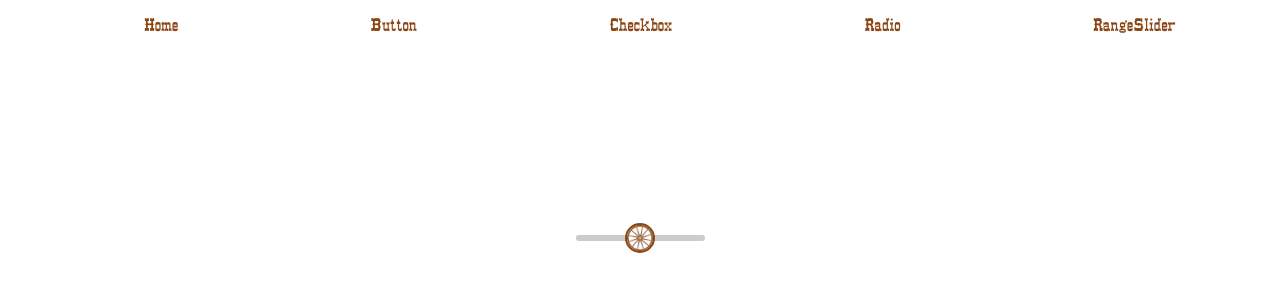
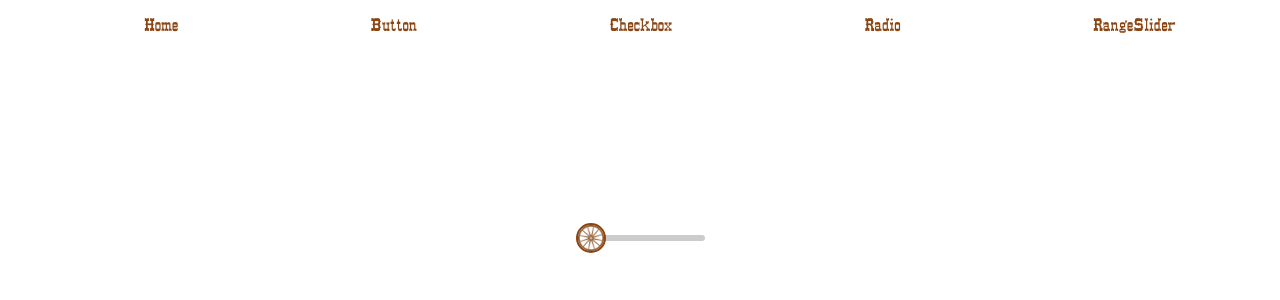
Before and after one commit to somecallmetim/toms-train-app-component-library, a React (Vite) app: page /rangeSlider in a window 1280 px wide. Shown: the top 300 px of the page. Built offline with nearby package versions, Linux system fonts and the light colour scheme.

Commit message:
slider with basic animations complete

```diff
--- a/src/components/RangeSlider.jsx
+++ b/src/components/RangeSlider.jsx
@@ -1,10 +1,31 @@
+import { useState } from "react";
+
 function RangeSlider() {
+  const [sliderValue, setSliderValue] = useState(0);
+
+  const sliderMax = 100;
+
+  function onInput(e) {
+    setSliderValue((e.target.value / sliderMax)*100);
+  }
+
   return (
     <>
-        <input type="range" name="test" id="test1" />
+      <input
+        type="range"
+        name="test"
+        id="range"
+        min={0}
+        max={sliderMax}
+        style={{
+          background: `linear-gradient(to right, #8b4513 ${sliderValue}%, #ccc ${sliderValue}%)`,
+          '--thumb-rotate': `${(sliderValue/100)*2160}deg`
+        }}
+        onInput={onInput}
+        value={sliderValue}
+      />
     </>
-
-  )
+  );
 }
 
-export default RangeSlider
+export default RangeSlider;
--- a/src/index.css
+++ b/src/index.css
@@ -92,6 +92,7 @@ background-size: cover;
   border: 2px solid #8b4513;
   /*  slider progress trick  */
   transition: .2s ease-in-out;
+  transform: rotateZ(var(--thumb-rotate, 0deg));
 }
 
 input[type="range"]::-moz-range-thumb {
@@ -103,6 +104,7 @@ input[type="range"]::-moz-range-thumb {
   border: 1px solid #8b4513;
   /*  slider progress trick  */
   transition: .2s ease-in-out;
+  transform: rotateZ(var(--thumb-rotate, 0deg));
 }
 
 /* Hover, active & focus Thumb: Webkit */
```
